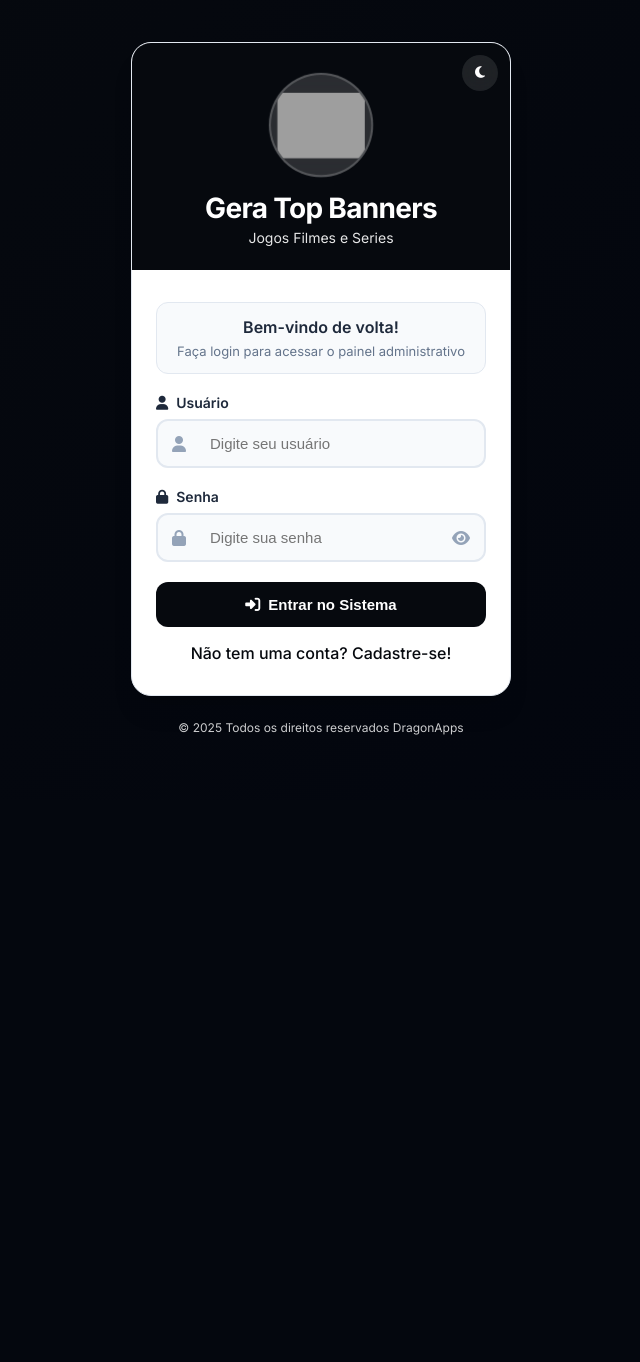
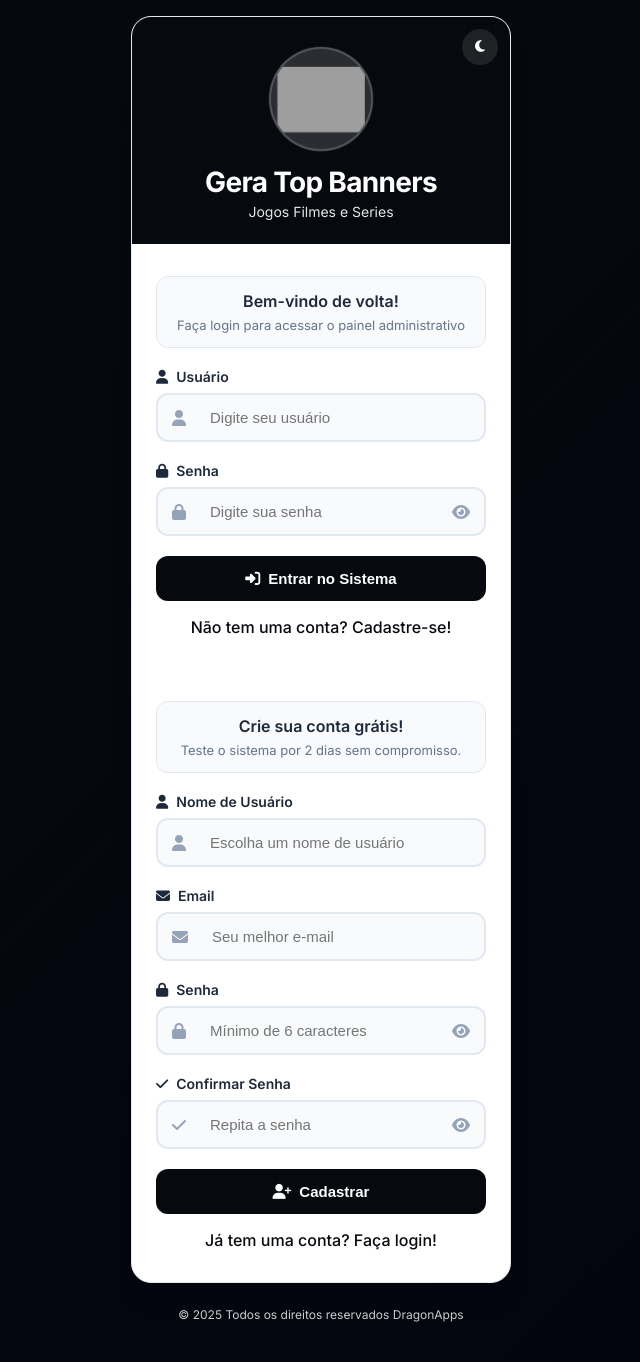
Before and after one commit to juninho877/drag10, a PHP site: page /admin/login.php in a window 1280 px wide. Shown: the whole page, without its empty margins (319-959 px from the left). Before the commit the page ends 735 px from the top, so only its background shows below. Run offline with PHP 8.4, Linux system fonts and the light colour scheme; data that the repository does not hold is empty; grey boxes are pictures that could not be loaded.

Commit message:
Corrigir Exibição do Formulário de Registro

```diff
--- a/admin/login.php
+++ b/admin/login.php
@@ -684,7 +684,7 @@
                 </div>
             </div>
 
-            <div class="login-form" id="registerFormContainer" style="display: none;">
+            <div class="login-form" id="registerFormContainer">
                 <div class="welcome-text">
                     <h3>Crie sua conta grátis!</h3>
                     <p>Teste o sistema por 2 dias sem compromisso.</p>
@@ -817,8 +817,6 @@
         // Form Toggling
         const loginFormContainer = document.getElementById('loginFormContainer');
         const registerFormContainer = document.getElementById('registerFormContainer');
-        const showRegisterFormBtn = document.getElementById('showRegisterForm');
-        const showLoginFormBtn = document.getElementById('showLoginForm');
 
         // Verificar se há um parâmetro 'ref' na URL para mostrar o formulário de registro diretamente
         function getUrlParameter(name) {
@@ -830,10 +828,18 @@
 
         // Se houver um parâmetro 'ref' na URL, mostrar o formulário de registro diretamente
         const refFromUrl = getUrlParameter('ref');
+        console.log('refFromUrl:', refFromUrl); // Para depuração
+
         if (refFromUrl) {
             loginFormContainer.style.display = 'none';
             registerFormContainer.style.display = 'block';
+        } else {
+            loginFormContainer.style.display = 'block';
+            registerFormContainer.style.display = 'none';
         }
+
+        const showRegisterFormBtn = document.getElementById('showRegisterForm');
+        const showLoginFormBtn = document.getElementById('showLoginForm');
 
         if (showRegisterFormBtn) {
             showRegisterFormBtn.addEventListener('click', function(e) {
```
